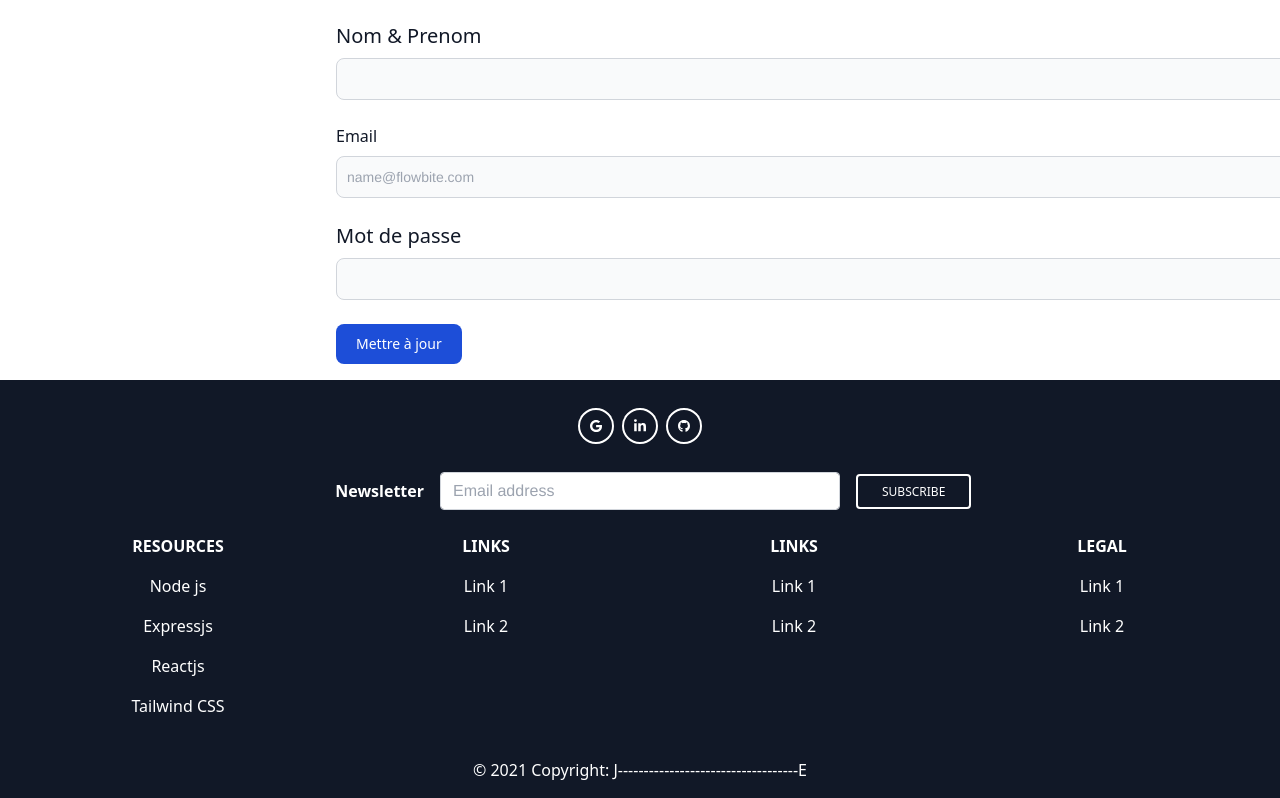
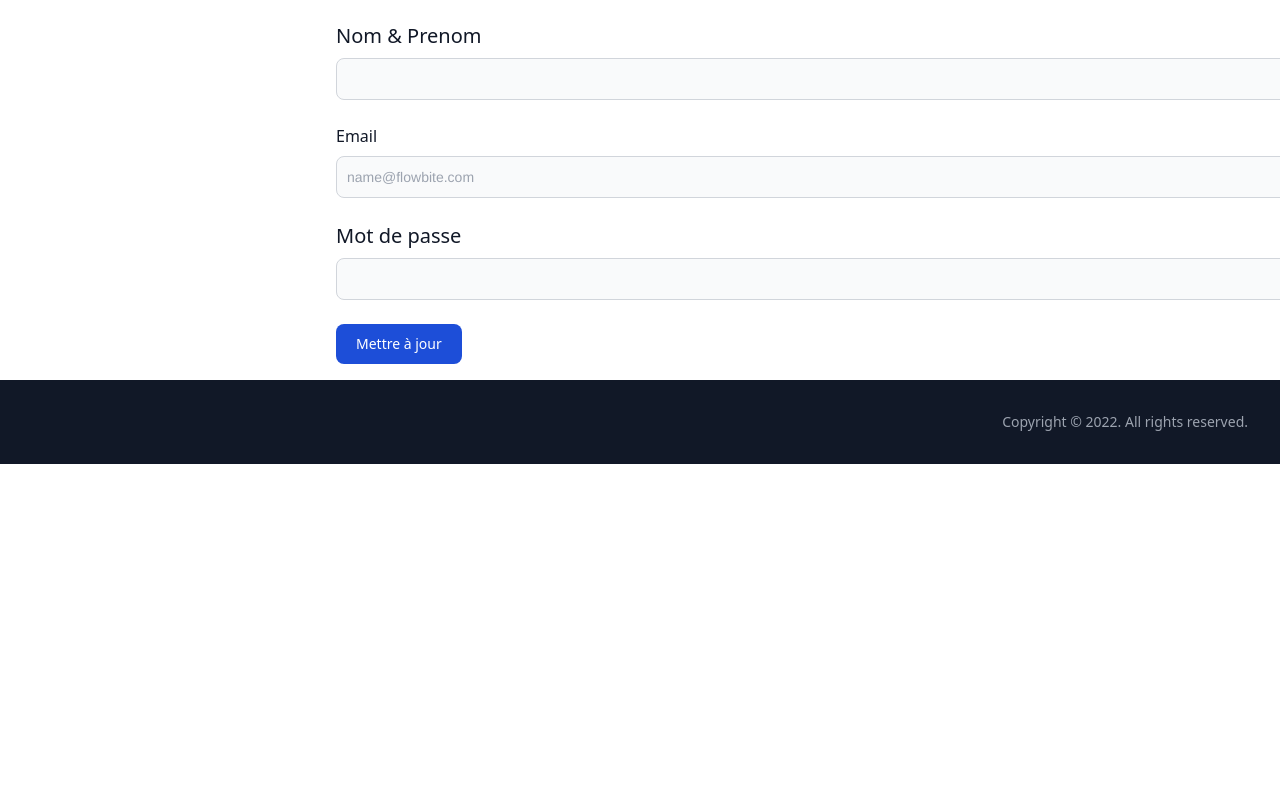
Before and after one commit to Evrard97/project-website, a React (Create React App) app in the folder front/: page /profile in a window 1280 px wide. Shown: the part 346-1144 px from the top of the page. After the commit the page ends 810 px from the top, so only its background shows below. Built offline with nearby package versions, Linux system fonts and the light colour scheme; sample sign-in values are in the browser's storage.

Commit message:
Update new Footer

```diff
--- a/front/src/App.js
+++ b/front/src/App.js
@@ -41,9 +41,7 @@ function App() {
             <Route path="/profile" element={<Profile />}></Route>
           </Routes>
         </main>
-        <footer>
-          <Footer></Footer>
-        </footer>
+        <Footer />
       </>
     </BrowserRouter>
   );
--- a/front/src/components/Footer.js
+++ b/front/src/components/Footer.js
@@ -1,211 +1,12 @@
-import { Link } from "react-router-dom";
-
 function Footer() {
   return (
-    <>
-      <footer className="text-center bg-gray-900 text-white ">
-        <div className=" px-6 pt-6 container">
-          <div className="flex justify-center mb-6">
-            <Link
-              to="#!"
-              type="button"
-              className="rounded-full border-2 border-white text-white leading-normal uppercase hover:bg-black hover:bg-opacity-5 focus:outline-none focus:ring-0 transition duration-150 ease-in-out w-9 h-9 m-1"
-            >
-              <svg
-                aria-hidden="true"
-                focusable="false"
-                data-prefix="fab"
-                data-icon="google"
-                className="w-3 h-full mx-auto"
-                role="img"
-                xmlns="http://www.w3.org/2000/svg"
-                viewBox="0 0 488 512"
-              >
-                <path
-                  fill="currentColor"
-                  d="M488 261.8C488 403.3 391.1 504 248 504 110.8 504 0 393.2 0 256S110.8 8 248 8c66.8 0 123 24.5 166.3 64.9l-67.5 64.9C258.5 52.6 94.3 116.6 94.3 256c0 86.5 69.1 156.6 153.7 156.6 98.2 0 135-70.4 140.8-106.9H248v-85.3h236.1c2.3 12.7 3.9 24.9 3.9 41.4z"
-                ></path>
-              </svg>
-            </Link>
-
-            <Link
-              to="#!"
-              type="button"
-              className="rounded-full border-2 border-white text-white leading-normal uppercase hover:bg-black hover:bg-opacity-5 focus:outline-none focus:ring-0 transition duration-150 ease-in-out w-9 h-9 m-1"
-            >
-              <svg
-                aria-hidden="true"
-                focusable="false"
-                data-prefix="fab"
-                data-icon="linkedin-in"
-                className="w-3 h-full mx-auto"
-                role="img"
-                xmlns="http://www.w3.org/2000/svg"
-                viewBox="0 0 448 512"
-              >
-                <path
-                  fill="currentColor"
-                  d="M100.28 448H7.4V148.9h92.88zM53.79 108.1C24.09 108.1 0 83.5 0 53.8a53.79 53.79 0 0 1 107.58 0c0 29.7-24.1 54.3-53.79 54.3zM447.9 448h-92.68V302.4c0-34.7-.7-79.2-48.29-79.2-48.29 0-55.69 37.7-55.69 76.7V448h-92.78V148.9h89.08v40.8h1.3c12.4-23.5 42.69-48.3 87.88-48.3 94 0 111.28 61.9 111.28 142.3V448z"
-                ></path>
-              </svg>
-            </Link>
-
-            <a
-              href="https://github.com/Jeremy-BD/project-website"
-              type="button"
-              className="rounded-full border-2 border-white text-white leading-normal uppercase hover:bg-black hover:bg-opacity-5 focus:outline-none focus:ring-0 transition duration-150 ease-in-out w-9 h-9 m-1"
-            >
-              <svg
-                aria-hidden="true"
-                focusable="false"
-                data-prefix="fab"
-                data-icon="github"
-                className="w-3 h-full mx-auto"
-                role="img"
-                xmlns="http://www.w3.org/2000/svg"
-                viewBox="0 0 496 512"
-              >
-                <path
-                  fill="currentColor"
-                  d="M165.9 397.4c0 2-2.3 3.6-5.2 3.6-3.3.3-5.6-1.3-5.6-3.6 0-2 2.3-3.6 5.2-3.6 3-.3 5.6 1.3 5.6 3.6zm-31.1-4.5c-.7 2 1.3 4.3 4.3 4.9 2.6 1 5.6 0 6.2-2s-1.3-4.3-4.3-5.2c-2.6-.7-5.5.3-6.2 2.3zm44.2-1.7c-2.9.7-4.9 2.6-4.6 4.9.3 2 2.9 3.3 5.9 2.6 2.9-.7 4.9-2.6 4.6-4.6-.3-1.9-3-3.2-5.9-2.9zM244.8 8C106.1 8 0 113.3 0 252c0 110.9 69.8 205.8 169.5 239.2 12.8 2.3 17.3-5.6 17.3-12.1 0-6.2-.3-40.4-.3-61.4 0 0-70 15-84.7-29.8 0 0-11.4-29.1-27.8-36.6 0 0-22.9-15.7 1.6-15.4 0 0 24.9 2 38.6 25.8 21.9 38.6 58.6 27.5 72.9 20.9 2.3-16 8.8-27.1 16-33.7-55.9-6.2-112.3-14.3-112.3-110.5 0-27.5 7.6-41.3 23.6-58.9-2.6-6.5-11.1-33.3 2.6-67.9 20.9-6.5 69 27 69 27 20-5.6 41.5-8.5 62.8-8.5s42.8 2.9 62.8 8.5c0 0 48.1-33.6 69-27 13.7 34.7 5.2 61.4 2.6 67.9 16 17.7 25.8 31.5 25.8 58.9 0 96.5-58.9 104.2-114.8 110.5 9.2 7.9 17 22.9 17 46.4 0 33.7-.3 75.4-.3 83.6 0 6.5 4.6 14.4 17.3 12.1C428.2 457.8 496 362.9 496 252 496 113.3 383.5 8 244.8 8zM97.2 352.9c-1.3 1-1 3.3.7 5.2 1.6 1.6 3.9 2.3 5.2 1 1.3-1 1-3.3-.7-5.2-1.6-1.6-3.9-2.3-5.2-1zm-10.8-8.1c-.7 1.3.3 2.9 2.3 3.9 1.6 1 3.6.7 4.3-.7.7-1.3-.3-2.9-2.3-3.9-2-.6-3.6-.3-4.3.7zm32.4 35.6c-1.6 1.3-1 4.3 1.3 6.2 2.3 2.3 5.2 2.6 6.5 1 1.3-1.3.7-4.3-1.3-6.2-2.2-2.3-5.2-2.6-6.5-1zm-11.4-14.7c-1.6 1-1.6 3.6 0 5.9 1.6 2.3 4.3 3.3 5.6 2.3 1.6-1.3 1.6-3.9 0-6.2-1.4-2.3-4-3.3-5.6-2z"
-                ></path>
-              </svg>
-            </a>
-          </div>
-
-          <div>
-            <form action="">
-              <div className="grid md:grid-cols-3 gird-cols-1 gap-4 flex justify-center items-center">
-                <div className="md:ml-auto md:mb-6">
-                  <p className="">
-                    <strong>Newsletter</strong>
-                  </p>
-                </div>
-
-                <div className="md:mb-6">
-                  <input
-                    type="text"
-                    className="
-                form-control
-                block
-                w-full
-                px-3
-                py-1.5
-                text-base
-                font-normal
-                text-gray-700
-                bg-white bg-clip-padding
-                border border-solid border-gray-300
-                rounded
-                transition
-                ease-in-out
-                m-0
-                focus:text-gray-700 focus:bg-white focus:border-blue-600 focus:outline-none
-              "
-                    id="exampleFormControlInput1"
-                    placeholder="Email address"
-                  />
-                </div>
-
-                <div className="md:mr-auto mb-6">
-                  <button
-                    type="submit"
-                    className="inline-block px-6 py-2 border-2 border-white text-white font-medium text-xs leading-tight uppercase rounded hover:bg-black hover:bg-opacity-5 focus:outline-none focus:ring-0 transition duration-150 ease-in-out"
-                  >
-                    Subscribe
-                  </button>
-                </div>
-              </div>
-            </form>
-          </div>
-
-          <div className="grid lg:grid-cols-4 md:grid-cols-2">
-            <div className="mb-6">
-              <h5 className="uppercase font-bold mb-2.5">Resources</h5>
-
-              <ul className="list-none mb-0">
-                <li className="hover:underline">
-                  <a href="https://nodejs.org" className="text-white">
-                    Node js
-                  </a>
-                </li>
-                <li className="hover:underline">
-                  <a href="https://expressjs.com" className="text-white">
-                    Expressjs
-                  </a>
-                </li>
-
-                <li className="hover:underline">
-                  <a href="https://fr.reactjs.org/" className="text-white">
-                    Reactjs
-                  </a>
-                </li>
-
-                <li className="hover:underline">
-                  <a href="https://tailwindcss.com/" className="text-white">
-                    Tailwind CSS
-                  </a>
-                </li>
-              </ul>
-            </div>
-
-            <div className="mb-6">
-              <h5 className="uppercase font-bold mb-2.5">Links</h5>
-
-              <ul className="list-none mb-0">
-                <li>
-                  <Link to="#!" className="text-white">
-                    Link 1
-                  </Link>
-                </li>
-                <li>
-                  <Link to="#!" className="text-white">
-                    Link 2
-                  </Link>
-                </li>
-              </ul>
-            </div>
-
-            <div className="mb-6">
-              <h5 className="uppercase font-bold mb-2.5">Links</h5>
-
-              <ul className="list-none mb-0">
-                <li className="hover:underline">
-                  <Link to="#!" className="text-white">
-                    Link 1
-                  </Link>
-                </li>
-                <li className="hover:underline">
-                  <Link to="#!" className="text-white">
-                    Link 2
-                  </Link>
-                </li>
-              </ul>
-            </div>
-
-            <div className="mb-6">
-              <h5 className="uppercase font-bold mb-2.5">LEGAL</h5>
-              <ul className="list-none mb-0">
-                <li className="hover:underline">
-                  <Link to="#!" className="text-white">
-                    Link 1
-                  </Link>
-                </li>
-                <li className="hover:underline">
-                  <Link to="#!" className="text-white">
-                    Link 2
-                  </Link>
-                </li>
-              </ul>
-            </div>
-          </div>
-        </div>
-
-        <div className="text-center p-4">
-          © 2021 Copyright: J-----------------------------------E
+      <footer className="bg-gray-900">
+        <div className="max-w-screen-xl px-4 py-8 mx-auto sm:px-6 lg:px-8">
+          <p className="text-sm text-center text-gray-400 lg:text-right lg:mt-0">
+            Copyright &copy; 2022. All rights reserved.
+          </p>
         </div>
       </footer>
-    </>
   );
 }
 
```
